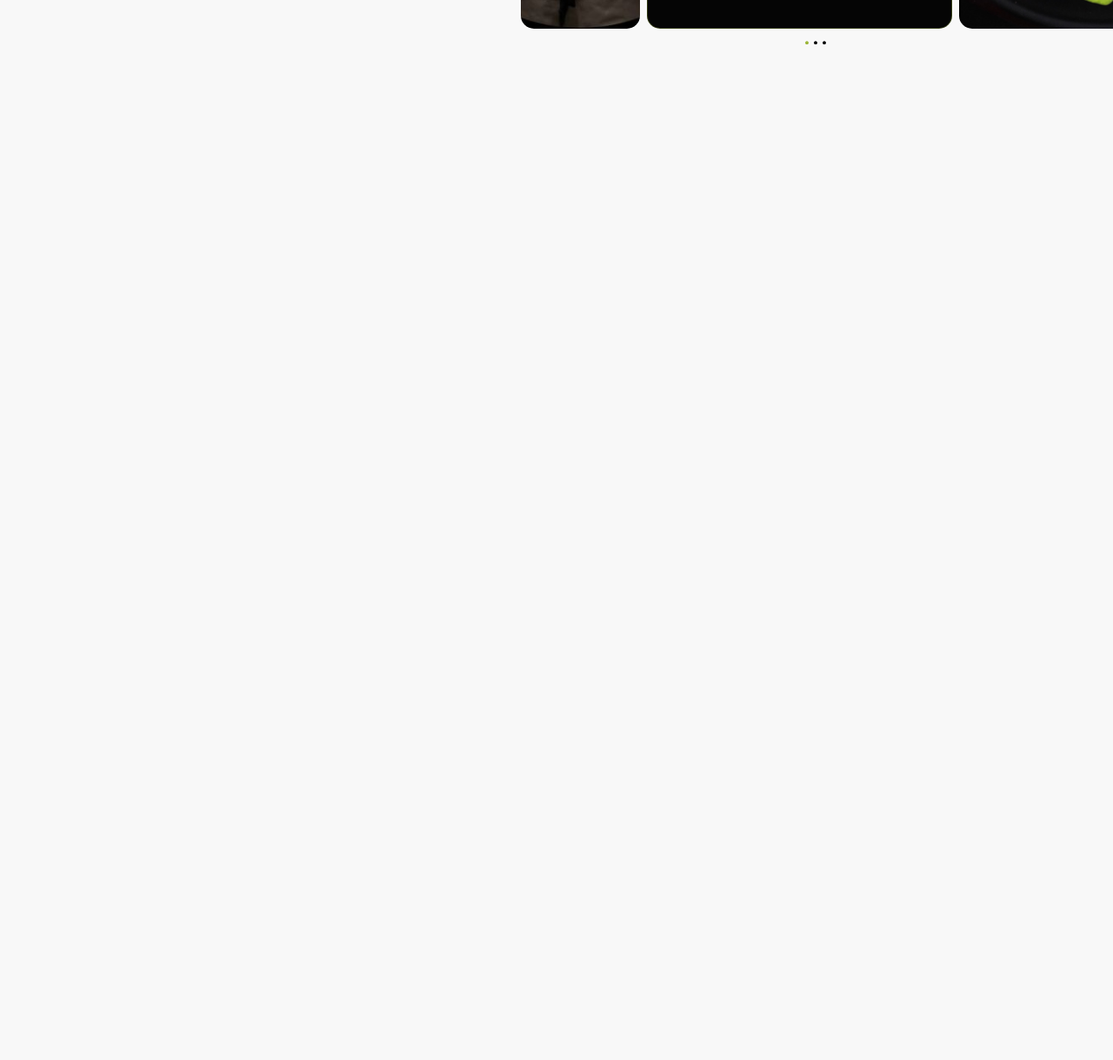
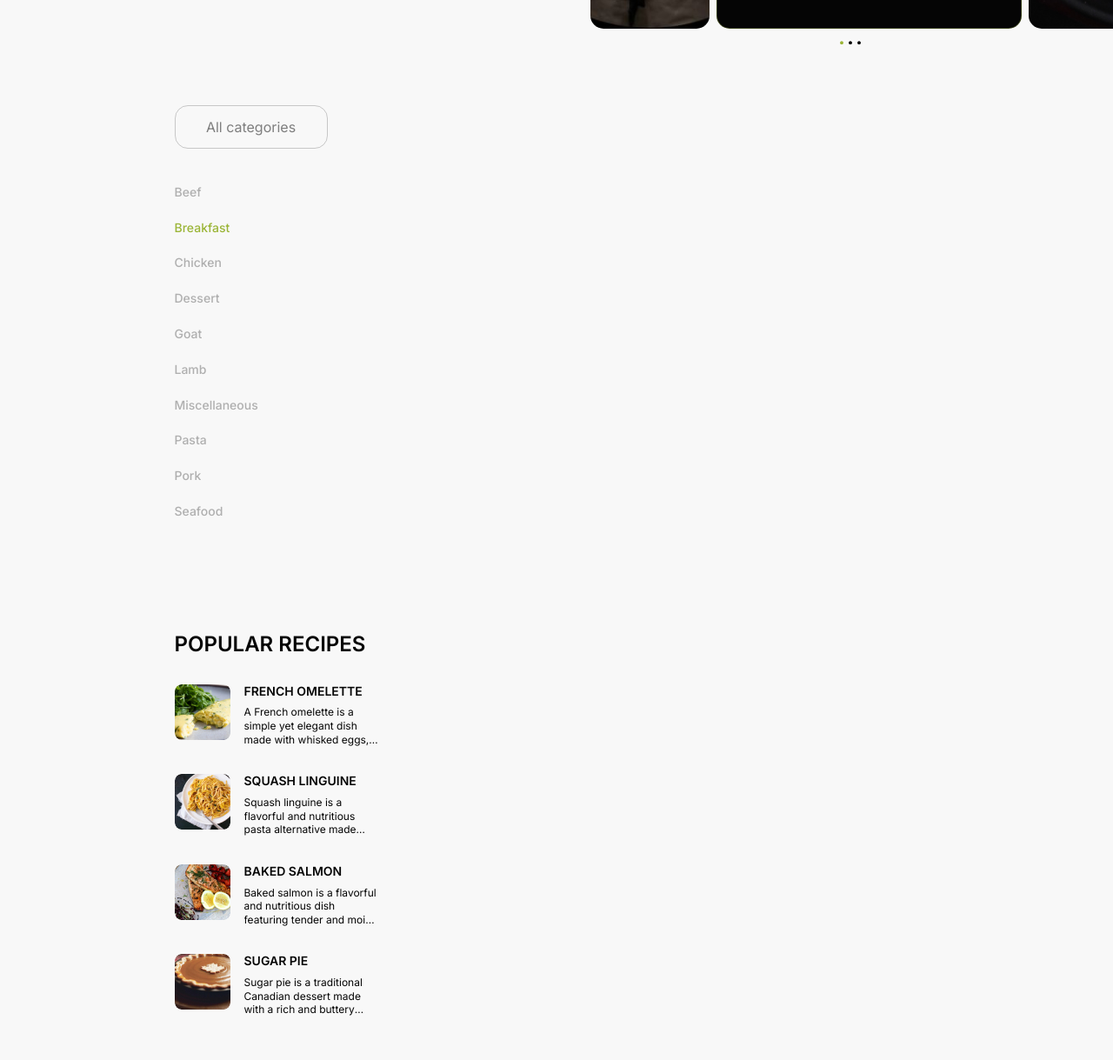
Before and after one commit to nazarko345/tasty-treats, a plain HTML site: page index.html in a window 1280 px wide. Shown: the part 576-1795 px from the top of the page at 87% size. Before the commit the page ends 800 px from the top, so only its background shows below. Drawn offline with nearby package versions, Linux system fonts and the light colour scheme; a web font is replaced by a local one.

Commit message:
2 categories changes

```diff
--- a/css/home-page.css
+++ b/css/home-page.css
@@ -125,9 +125,8 @@ button {
 .header-logo-burgermenu:hover,
 .header-logo-burgermenu:focus {
   transition: fill 200ms cubic-bezier(0.21, 0.05, 0.6, 0.79);
-  fill: #9BB537;
+  fill: #9bb537;
 }
-
 
 .header-mob-icons-container {
   display: flex;
@@ -382,7 +381,6 @@ button {
   position: relative;
   overflow: hidden;
   margin-right: -40px;
-
 }
 
 .hero-shefs-container > div {
@@ -705,6 +703,7 @@ button {
     justify-content: space-between;
     align-items: center;
     padding-top: 50px;
+    padding-left: 100px;
   }
   .hero-text-container {
     display: flex;
@@ -835,105 +834,246 @@ button {
   }
 }
 
+/* positing for sections */
 
-
-
-
-
-
-
-
-
-
-
-
-
-
-
-
-
-
-
-
-
-
-
-
-
-
-
-
-
-
-
-
-
-
-
-
-.header-logo-basket:hover {
-  fill: #9bb537;
+/* .normalize-pos-section-container {
+  display: flex;
+  gap: 16px;
 }
 
-
-
-
-
-
-
-
-
-
-
-
-
-
-
-
-
-
-
-/* dark theme */
-
-/* .switch-overlay:active {
-  background-color: #9bb537;
+.categ-section {
+  flex: 1 1 20%;
+  max-height: 400px;
+  overflow-y: auto;
 }
 
-.switch-small-circle {
-
+.popular-recipe-section {
+  flex: 1 1 20%;
+  max-height: 400px;
+  overflow-y: auto;
 }
 
-body.dark .menu {
-  background-color: #050505;
-  color: #f8f8f8;
+.choose-section {
+  flex: 2 1 60%;
 }
 
-body.dark {
-  background-color: #161616;
-  color: #f8f8f8;
+.diahes-section {
+  display: flex;
+  flex-wrap: wrap;
+  gap: 16px;
+} */
+
+/* categories section */
+
+.categ-container {
+  padding-top: 40px;
 }
 
-body.dark .hero-main-title {
-  color: #f8f8f8;
+.all-categ-button {
+  border: 1px solid rgba(5, 5, 5, 0.2);
+  border-radius: 15px;
+  padding: 14px 29px;
+  width: 176px;
+  height: 50px;
+  background-color: transparent;
+  color: rgba(5, 5, 5, 0.5);
+  margin-bottom: 24px;
 }
 
-body.dark .hero-substring {
+.all-categ-button:hover {
+  background-color: #9bb537;
   color: #f8f8f8;
+  border: none;
+  transition: all 250ms cubic-bezier(0.21, 0.02, 0.35, 0.14);
 }
 
-body.dark .hero-order-button {
-  border: 1px solid #f8f8f8;
-  color: #f8f8f8;
+.categ-list {
+  display: flex;
+  flex-direction: column;
+  gap: 18px;
+  overflow-y: auto;
+  max-height: 198px;
+  overflow-y: scroll;
 }
 
-body.dark .hero-order-button:hover {
-  background-color: #f8f8f8;
-  color: #000;
+.categ-item {
+  font-weight: 500;
+  font-size: 14px;
+  line-height: 1.2;
+  color: rgba(5, 5, 5, 0.3);
 }
 
-body.dark .header-logo {
-  color: #fff;
+.active-categ-item {
+  color: #9bb537;
 }
-body.dark .header-item-link {
-  color: #f8f8f8;
-} */
+
+@media (min-width: 704px) and (max-width: 1079px) {
+  .categ-list {
+    gap: 24px;
+    max-width: 176px;
+    max-height: 410px;
+  }
+  .categ-item {
+    font-size: 16px;
+  }
+  .all-categ-button {
+    margin-bottom: 30px;
+  }
+}
+
+@media screen and (min-width: 1080px) {
+  .categ-container {
+    padding-top: 50px;
+  }
+  .categ-list {
+    gap: 24px;
+    max-width: 235px;
+    max-height: 400px;
+  }
+  .all-categ-button {
+    margin-bottom: 42px;
+  }
+}
+
+/* popular recipes */
+
+.popular-recipe-title {
+  font-weight: 600;
+  font-size: 18px;
+  line-height: 1.3;
+  text-transform: uppercase;
+  color: #050505;
+  margin-bottom: 20px;
+}
+
+.popular-recipe-list {
+  display: flex;
+  flex-direction: column;
+  gap: 24px;
+}
+
+.popular-recipe-item-universal {
+  display: none;
+}
+
+.popular-recipe-item {
+  display: flex;
+  flex-direction: row;
+  gap: 16px;
+}
+
+.popular-recipe-img {
+  border-radius: 8px;
+  width: 100%;
+  height: 100%;
+}
+
+.popular-recipe-des-container {
+  display: flex;
+  flex-direction: column;
+  gap: 8px;
+}
+
+.popular-recipe-des-title {
+  font-weight: 600;
+  font-size: 14px;
+  line-height: 1.2;
+  text-transform: uppercase;
+  color: #050505;
+}
+
+.popular-recipe-des-substring {
+  font-weight: 400;
+  font-size: 12px;
+  line-height: 1.3;
+  color: #050505;
+  width: 100%;
+
+  display: -webkit-box;
+  -webkit-box-orient: vertical;
+  overflow: hidden;
+  -webkit-line-clamp: 2;
+  text-overflow: ellipsis;
+}
+
+@media (min-width: 704px) and (max-width: 1079px) {
+  .popular-recipe-container {
+    padding-top: 64px;
+  }
+  .popular-recipe-item-universal {
+    display: flex;
+    flex-direction: row;
+    gap: 8px;
+  }
+  .popular-recipe-title {
+    margin-bottom: 32px;
+  }
+  .popular-recipe-list {
+    gap: 16px;
+  }
+  .popular-recipe-item {
+    display: flex;
+    flex-direction: row;
+    gap: 8px;
+  }
+  .popular-recipe-img {
+    max-width: 48px;
+    max-height: 48px;
+  }
+  .shorter-text {
+    max-width: 91px;
+    -webkit-line-clamp: 1;
+    display: -webkit-box;
+    -webkit-box-orient: vertical;
+    overflow: hidden;
+    text-overflow: ellipsis;
+  }
+  .popular-recipe-des-substring {
+    font-size: 10px;
+    line-height: 1.4;
+    color: rgba(5, 5, 5, 0.8);
+    max-width: 120px;
+    display: -webkit-box;
+    -webkit-box-orient: vertical;
+    overflow: hidden;
+    -webkit-line-clamp: 3;
+    text-overflow: ellipsis;
+  }
+}
+
+@media screen and (min-width: 1080px) {
+  .popular-recipe-container {
+    padding-top: 64px;
+  }
+  .popular-recipe-item-universal {
+    display: flex;
+    flex-direction: row;
+    gap: 16px;
+  }
+  .popular-recipe-title {
+    font-weight: 600;
+    font-size: 24px;
+    line-height: 1.16;
+    margin-bottom: 32px;
+  }
+  .popular-recipe-list {
+    gap: 32px;
+  }
+  .popular-recipe-item {
+    display: flex;
+    flex-direction: row;
+    gap: 16px;
+  }
+  .popular-recipe-img {
+    max-width: 64px;
+    max-height: 64px;
+  }
+  .popular-recipe-des-substring {
+    max-width: 155px;
+    display: -webkit-box;
+    -webkit-box-orient: vertical;
+    overflow: hidden;
+    -webkit-line-clamp: 3;
+    text-overflow: ellipsis;
+  }
+}
--- a/index.html
+++ b/index.html
@@ -219,14 +219,15 @@
           </div>
         </div>
       </section>
+      <div class="normalize-pos-section-container">
         <!-- Categories Section -->
-      <section class="categ-section hide">
+        <section class="categ-section">
           <div class="categ-container container">
             <button class="all-categ-button">All categories</button>
             <div class="categ-list-container">
               <ul class="categ-list">
                 <li class="categ-item">Beef</li>
-              <li class="categ-item">Breakfast</li>
+                <li class="categ-item active-categ-item">Breakfast</li>
                 <li class="categ-item">Chicken</li>
                 <li class="categ-item">Dessert</li>
                 <li class="categ-item">Goat</li>
@@ -235,15 +236,20 @@
                 <li class="categ-item">Pasta</li>
                 <li class="categ-item">Pork</li>
                 <li class="categ-item">Seafood</li>
+                <li class="categ-item">Sushi</li>
+                <li class="categ-item">Exotic</li>
+                <li class="categ-item">Dinner</li>
+                <li class="categ-item">Vegetarian</li>
               </ul>
             </div>
           </div>
         </section>
         <!-- Popular recipes -->
-      <section class="popular-recipe-section hide">
-        <div class="popular-recipe-container">
+        <section class="popular-recipe-section">
+          <div class="popular-recipe-container container">
             <h2 class="popular-recipe-title">Popular recipes</h2>
-          <div class="popular-recipe-item-container">
+            <ul class="popular-recipe-list">
+              <li class="popular-recipe-item">
                 <img
                   class="popular-recipe-img"
                   src="/images/popular recipes/unsplash_J9lD6FS6_cs.jpg"
@@ -251,7 +257,7 @@
                   alt="omlette"
                 />
                 <div class="popular-recipe-des-container">
-              <p class="popular-recipe-des-title">French Omelette</p>
+                  <p class="popular-recipe-des-title shorter-text">French Omelette</p>
                   <p class="popular-recipe-des-substring">
                     A French omelette is a simple yet elegant dish made with whisked
                     eggs, butter, salt, and pepper, cooked gently until light and
@@ -259,8 +265,8 @@
                     meal any time of day.
                   </p>
                 </div>
-          </div>
-          <div class="popular-recipe-item-container">
+              </li>
+              <li class="popular-recipe-item">
                 <img
                   class="popular-recipe-img"
                   src="/images/popular recipes/unsplash_J9lD6FS6_cspasta.jpg"
@@ -268,15 +274,15 @@
                   alt="pasta"
                 />
                 <div class="popular-recipe-des-container">
-              <p class="popular-recipe-des-title">Squash linguine</p>
+                  <p class="popular-recipe-des-title shorter-text">Squash linguine</p>
                   <p class="popular-recipe-des-substring">
                     Squash linguine is a flavorful and nutritious pasta alternative
                     made with spiralized squash noodles, paired with a variety of
                     delicious sauces and toppings for a satisfying and healthy meal.
                   </p>
                 </div>
-          </div>
-          <div class="popular-recipe-item-container">
+              </li>
+              <li class="popular-recipe-item-universal">
                 <img
                   class="popular-recipe-img"
                   src="/images/popular recipes/unsplash_J9lD6FS6_cs-sec.jpg"
@@ -291,8 +297,8 @@
                     and olive oil.
                   </p>
                 </div>
-          </div>
-          <div class="popular-recipe-item-container">
+              </li>
+              <li class="popular-recipe-item-universal">
                 <img
                   class="popular-recipe-img"
                   src="/images/popular recipes/unsplash_J9lD6FS6_cs-third.jpg"
@@ -307,7 +313,8 @@
                     flaky pastry crust and baked until golden brown.
                   </p>
                 </div>
-          </div>
+              </li>
+            </ul>
           </div>
         </section>
         <!-- Choose Section -->
@@ -740,6 +747,7 @@
             </ul>
           </div>
         </section>
+      </div>
       <!-- Pagination Section -->
       <section class="pagination-section hide">
         <div class="pagination-container container">
```
Also changed, not shown: README.md. Lines whose indentation alone changed are shown as unchanged.
